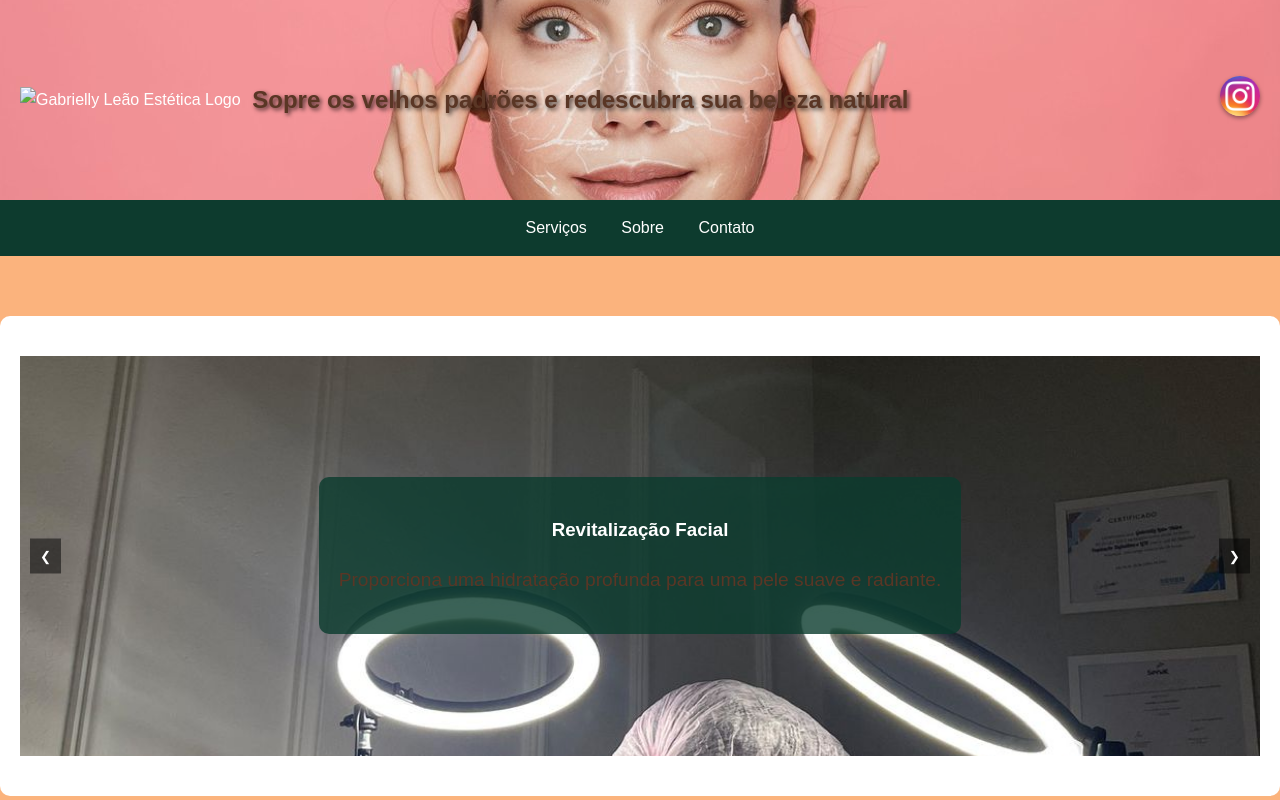
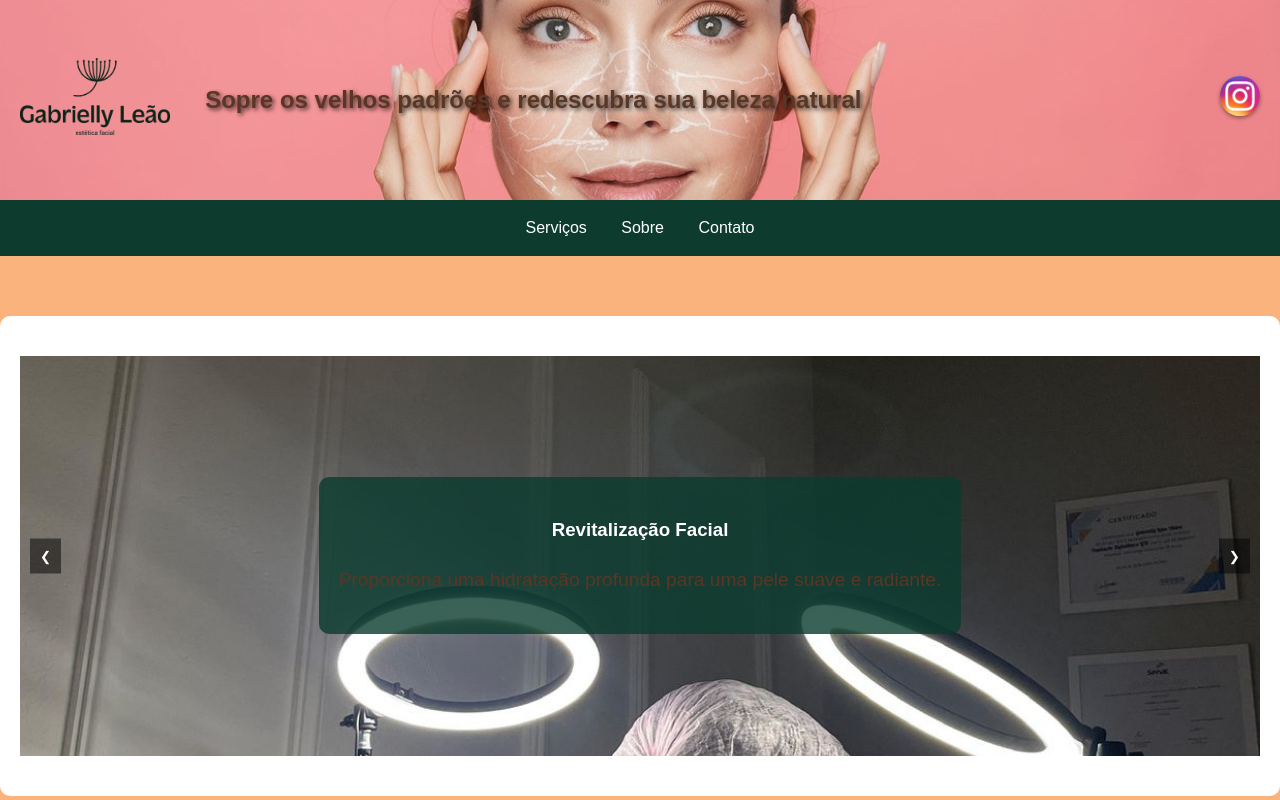
Before and after one commit to Pavatech/gabileaoestetica, a plain HTML site: page index.html in a window 1280 px wide. Shown: the top 800 px of the page. Drawn offline with Linux system fonts and the light colour scheme; files whose address does not match are found by name.

Commit message:
Update index.html

```diff
--- a/index.html
+++ b/index.html
@@ -10,7 +10,7 @@
     <header>
         <div class="header-container">
             <div class="logo-container">
-                <img src="logo.jpeg" alt="Gabrielly Leão Estética Logo" class="logo">
+                <img src="logo.png" alt="Gabrielly Leão Estética Logo" class="logo">
             </div>
             <div class="header-title">
                 <h1>Sopre os velhos padrões e redescubra sua beleza natural</h1>
```
